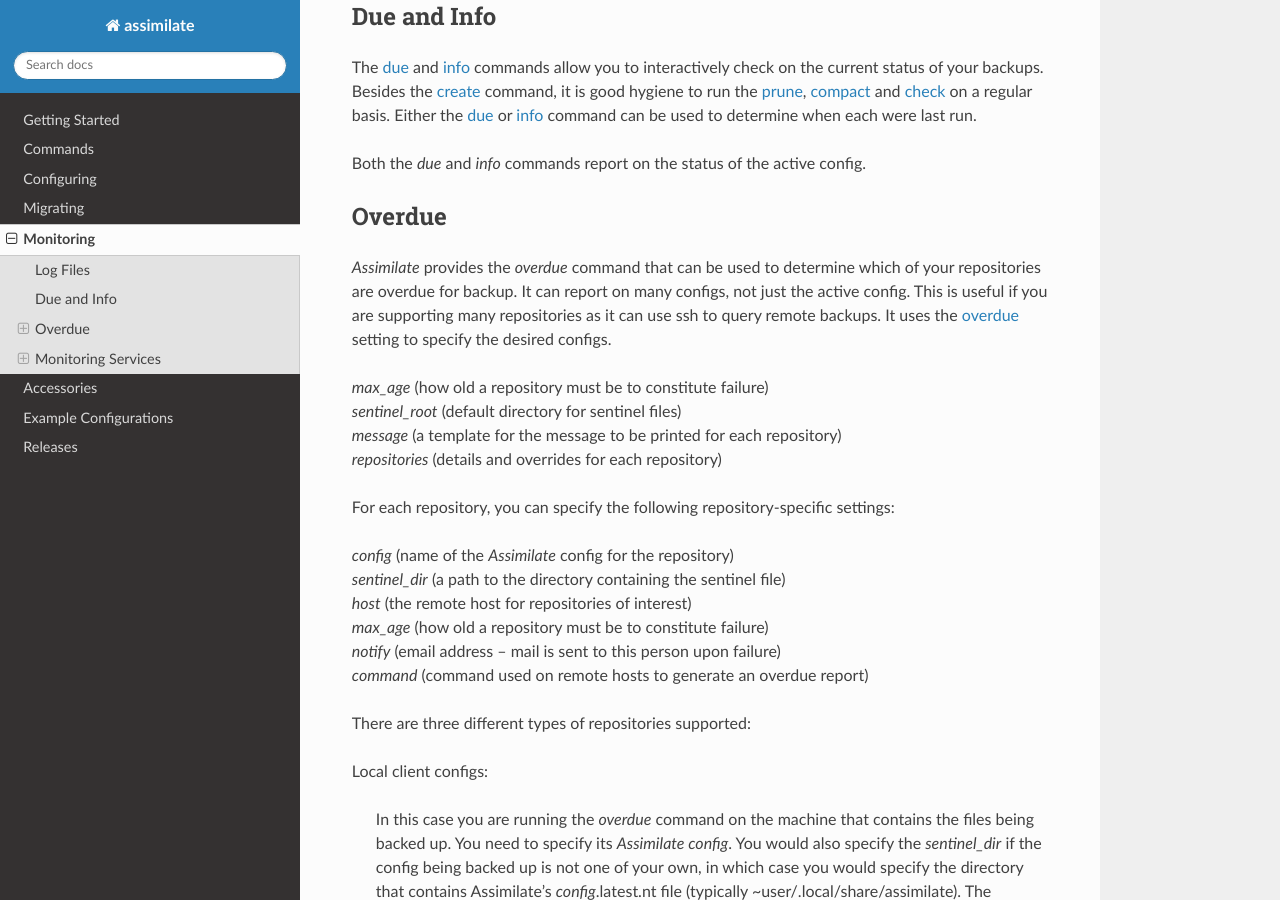
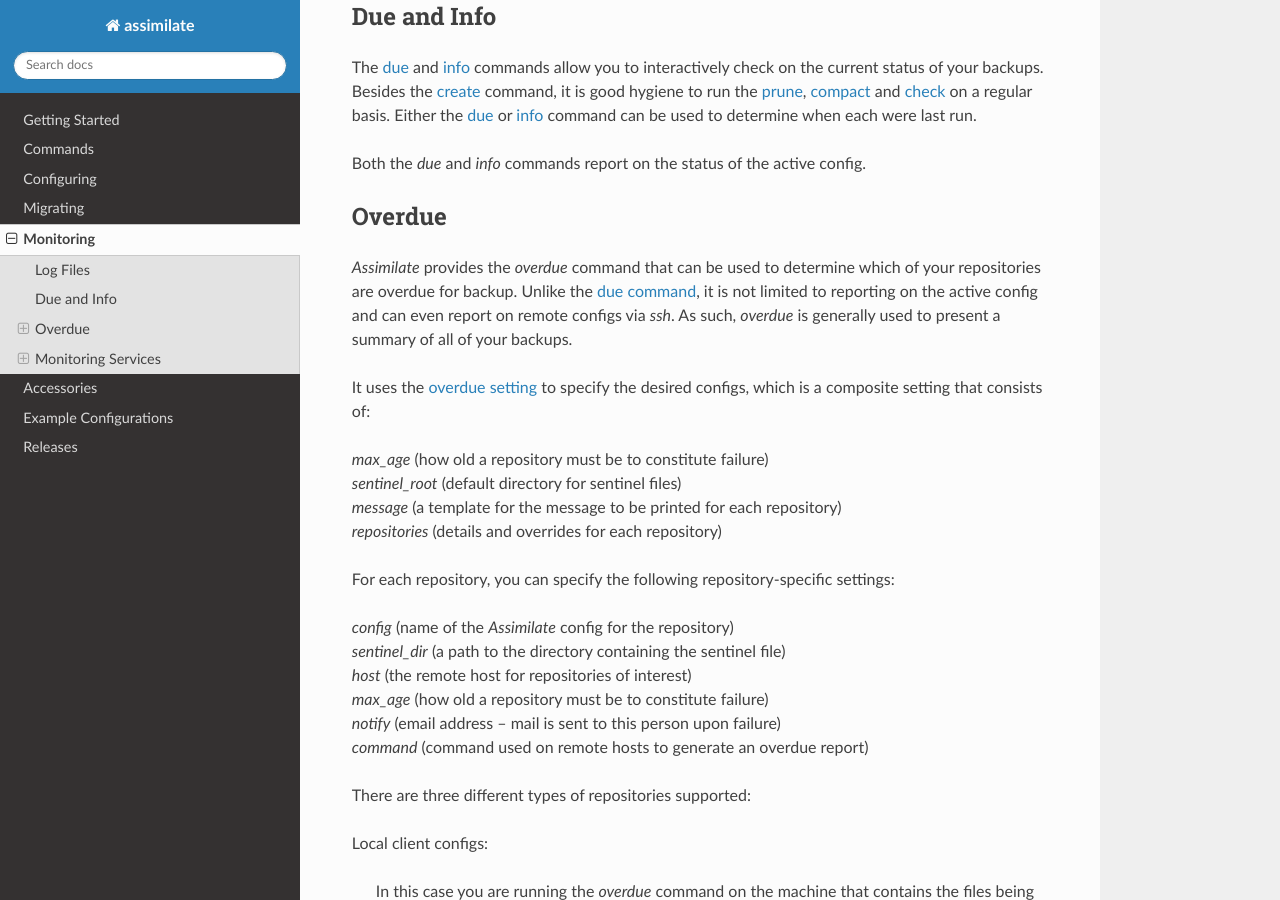
Before and after one commit to KenKundert/assimilate, a Sphinx documentation site: the page built from doc/monitoring.rst, in a window 1280 px wide and 900 px high, scrolled down 1153 px. Built offline with Sphinx 7.4.7 and the Read the Docs theme 3.1.0, drawn with Linux system fonts in a browser that asks for light colours.

Commit message:
tweak documentation

```diff
--- a/doc/configuring.rst
+++ b/doc/configuring.rst
@@ -170,6 +170,10 @@
 you gain access to *Borg* placeholders. *archive* shows an example of that.
 Interpolation is not performed on any setting whose name is given in
 :ref:`do_not_expand`.
+
+If desired, you can create your own placeholders.  Simply add a named value to
+an appropriate configuration file.  *Assimilate* will not recognize it and so
+will ignore it, but the value is available to be used as a placeholder.
 
 
 .. _paths:
--- a/doc/monitoring.rst
+++ b/doc/monitoring.rst
@@ -77,10 +77,13 @@
 -------
 
 *Assimilate* provides the *overdue* command that can be used to determine which
-of your repositories are overdue for backup.  It can report on many configs, not
-just the active config.  This is useful if you are supporting many repositories
-as it can use ssh to query remote backups.  It uses the :ref:`overdue setting`
-setting to specify the desired configs.
+of your repositories are overdue for backup.  Unlike the :ref:`due command
+<due>`, it is not limited to reporting on the active config and can even report
+on remote configs via *ssh*.  As such, *overdue* is generally used to present
+a summary of all of your backups.
+
+It uses the :ref:`overdue setting <overdue setting>` to specify the desired
+configs, which is a composite setting that consists of:
 
 | *max_age* (how old a repository must be to constitute failure)
 | *sentinel_root* (default directory for sentinel files)
```
